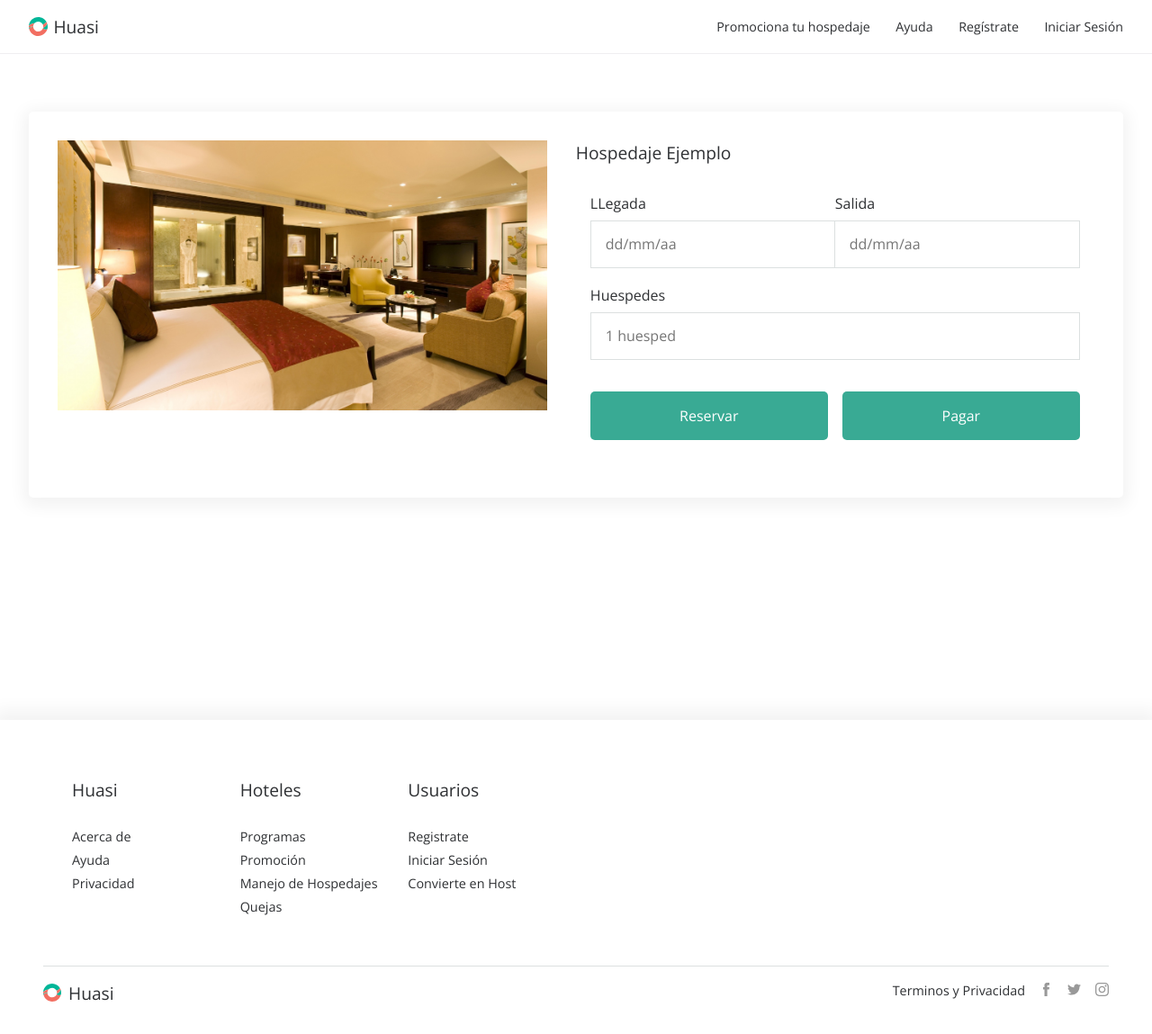
After one commit to guoyu07/Huasi, a PHP site: page /reservar.php in a window 1280 px wide. The commit adds this page. Shown: the whole page at 90% size. Run offline with PHP 8.4, Linux system fonts and the light colour scheme; some libraries are stand-ins or nearby versions.

Commit message:
Reserva updates

```diff
--- /dev/null
+++ b/reservar.php
@@ -0,0 +1,118 @@
+
+<!DOCTYPE html>
+<html>
+<head>
+  <meta charset="utf-8">
+  <meta name="viewport" content="width=device-width, initial-scale=1">
+  <title>Huasi | Style Guidelines</title>
+  <!--favicon-->
+  <link rel="shortcut icon" href="favicon.ico" type="image/x-icon">
+  <link rel="icon" href="favicon.ico" type="image/x-icon">
+  <!--Resetear css de los navegadores-->
+  <link rel="stylesheet" href="style/normalize.css">
+  <!--Fuente para el proyecto-->
+  <link href='https://fonts.googleapis.com/css?family=Open+Sans:400,300,600,300italic' rel='stylesheet' type='text/css'>
+  <!--<link rel="stylesheet" href="//code.jquery.com/ui/1.12.1/themes/smoothness/jquery-ui.css">-->
+  <!-- Estilos base-->
+  <link rel="stylesheet" href="style/huasi.css">
+</head>
+<body>
+  <!--Menu de navegación-->
+  <div class="main-header">
+    <div class="header-logo">
+      <a href="../">
+        <?php echo file_get_contents("img/logo.svg");?>
+        <h2>Huasi</h2>
+      </a>
+    </div>
+    <div class="nav main-nav">
+      <a href="#"><div>Promociona tu hospedaje</div></a>
+      <a href="#"><div>Ayuda</div></a>
+      <a href="#"><div>Regístrate</div></a>
+      <a href="login.php"><div>Iniciar Sesión</div></a>
+    </div>
+  </div>
+
+  <!-- Wrapper-->
+  <div class="wrapper-res">
+    <div class="container">
+      <div class="card-container flex f-row">
+        <img src="img/vp/vp-8.jpg" alt="host" class="img-responsive">
+        <div class="reserva-info col-6">
+          <h2 class="subtitle">Hospedaje Ejemplo</h2>
+
+          <form class="form form-reserva" action="reservar.php" method="post">
+            <div class="flex f-colum">
+              <div class="flex f-row">
+                <div class="flex f-colum">
+                  <label for="llegada">LLegada</label>
+                  <input type="text" name="llegada" placeholder="dd/mm/aa">
+                </div>
+                <div class="flex f-colum">
+                  <label for="salida">Salida</label>
+                  <input type="text" name="salida" placeholder="dd/mm/aa">
+                </div>
+              </div>
+              <div class="text-left">
+                <label for="huespedes">Huespedes</label>
+                <input type="text" name="huespedes" placeholder="1 huesped">
+              </div>
+            </div>
+            <div class="flex f-row">
+              <button type="submit" class="btn btn-submit">Reservar</button>
+              <button type="submit" class="btn btn-submit">Pagar</button>
+            </div>
+          </form>
+        </div>
+      </div>
+    </div>
+
+  </div>
+
+  <!--Main Footer-->
+  <div class="main-footer">
+    <div class="foot-section">
+      <div class="col-2">
+        <h2 class="subtitle">Huasi</h2>
+        <a href=""><p>Acerca de</p></a>
+        <a href=""><p>Ayuda</p></a>
+        <a href=""><p>Privacidad</p></a>
+      </div>
+      <div class="col-2">
+        <h2 class="subtitle">Hoteles</h2>
+        <a href=""><p>Programas</p></a>
+        <a href=""><p>Promoción</p></a>
+        <a href=""><p>Manejo de Hospedajes</p></a>
+        <a href=""><p>Quejas</p></a>
+      </div>
+      <div class="col-2">
+        <h2 class="subtitle">Usuarios</h2>
+        <a href=""><p>Registrate</p></a>
+        <a href=""><p>Iniciar Sesión</p></a>
+        <a href=""><p>Convierte en Host</p></a>
+      </div>
+    </div>
+    <div class="foot-section">
+      <div>
+        <img src="img/logo.svg" alt="logo">
+        <h2 class="subtitle">Huasi</h2>
+      </div>
+      <div>
+        <a href="#"><p>Terminos y Privacidad</p></a>
+        <a href="#">
+          <?php echo file_get_contents("img/svg/facebook.svg");?>
+        </a>
+        <a href="#">
+          <?php echo file_get_contents("img/svg/twitter.svg");?>
+        </a>
+        <a href="#">
+          <?php echo file_get_contents("img/svg/instagram.svg");?>
+        </a>
+      </div>
+    </div>
+  </div>
+  <script src="https://ajax.googleapis.com/ajax/libs/jquery/1.12.4/jquery.min.js"></script>
+  <script src="https://ajax.googleapis.com/ajax/libs/jqueryui/1.11.4/jquery-ui.min.js"></script>
+  <!--<script src="js/jquery.js"></script>-->
+</body>
+</html>
--- a/style/huasi.css
+++ b/style/huasi.css
@@ -208,6 +208,7 @@ efecto de scrool**/
 }
 
 .wrapper,
+.wrapper-res,
 .wrapper-busqueda,
 .wrapper-host,
 .wrapper-usuario,
@@ -221,7 +222,8 @@ efecto de scrool**/
 .wrapper-usuario,
 .wrapper-logsig,
 .wrapper-prom,
-.wrapper-ayuda{
+.wrapper-ayuda,
+.wrapper-res{
   padding-top:60px;
 }
 
@@ -1048,6 +1050,35 @@ background-image: url("../img/fondo.jpg");
   align-self: flex-end;
 }
 
+/***********************
+---------Reserva--------
+***********************/
+
+.wrapper-res .container{
+  padding-top: 3em;
+}
+
+.wrapper-res .card-container{
+  padding: 2em;
+}
+
+.wrapper-res .card-container img{
+  height: 300px;
+}
+
+.wrapper-res .reserva-info{
+  margin-left: 2em;
+}
+
+.wrapper-res .btn-submit{
+  border-radius: 5px;
+}
+
+.wrapper-res .btn-submit:last-of-type{
+  margin-left: 1em;
+}
+
+
 
 
 
```
